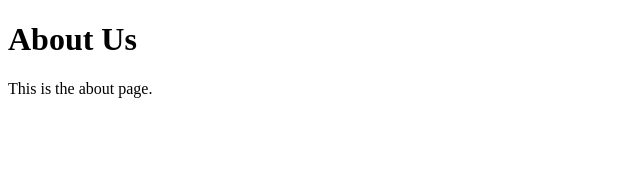
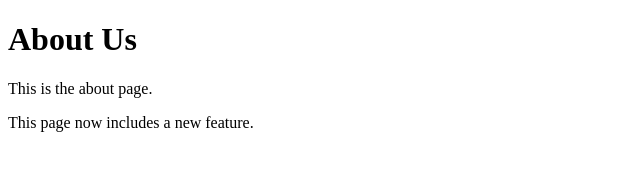
Before and after one commit to GauravShidling/git-workflow-assignment, a plain HTML site: page about.html in a window 1280 px wide. Shown: the whole page, without its empty margins (0-640 px from the left). Drawn offline with Linux system fonts and the light colour scheme.

Commit message:
Add new feature to about page

```diff
--- a/about.html
+++ b/about.html
@@ -8,3 +8,4 @@
     <p>This is the about page.</p>
 </body>
 </html>
+<p>This page now includes a new feature.</p>
```
